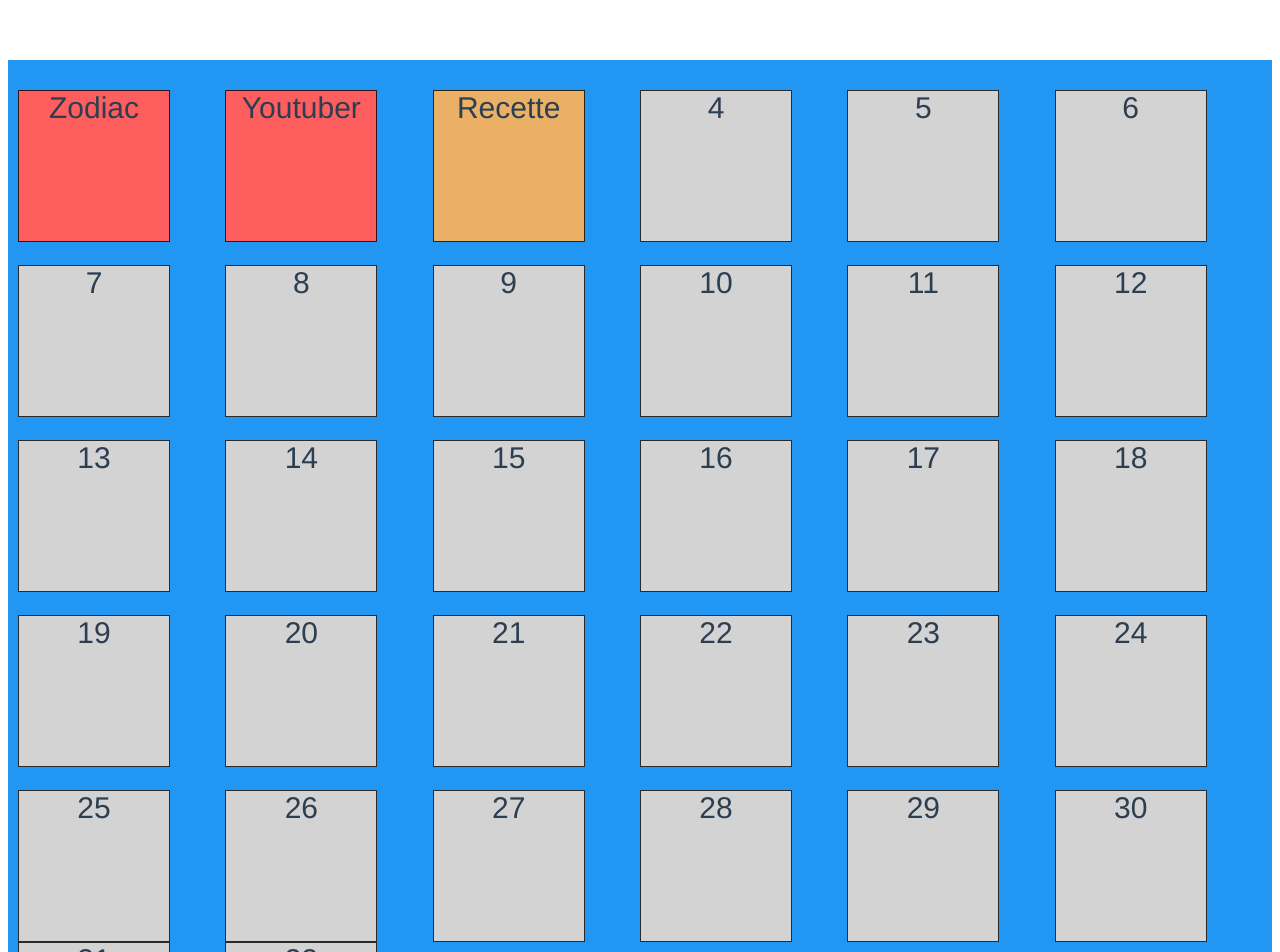
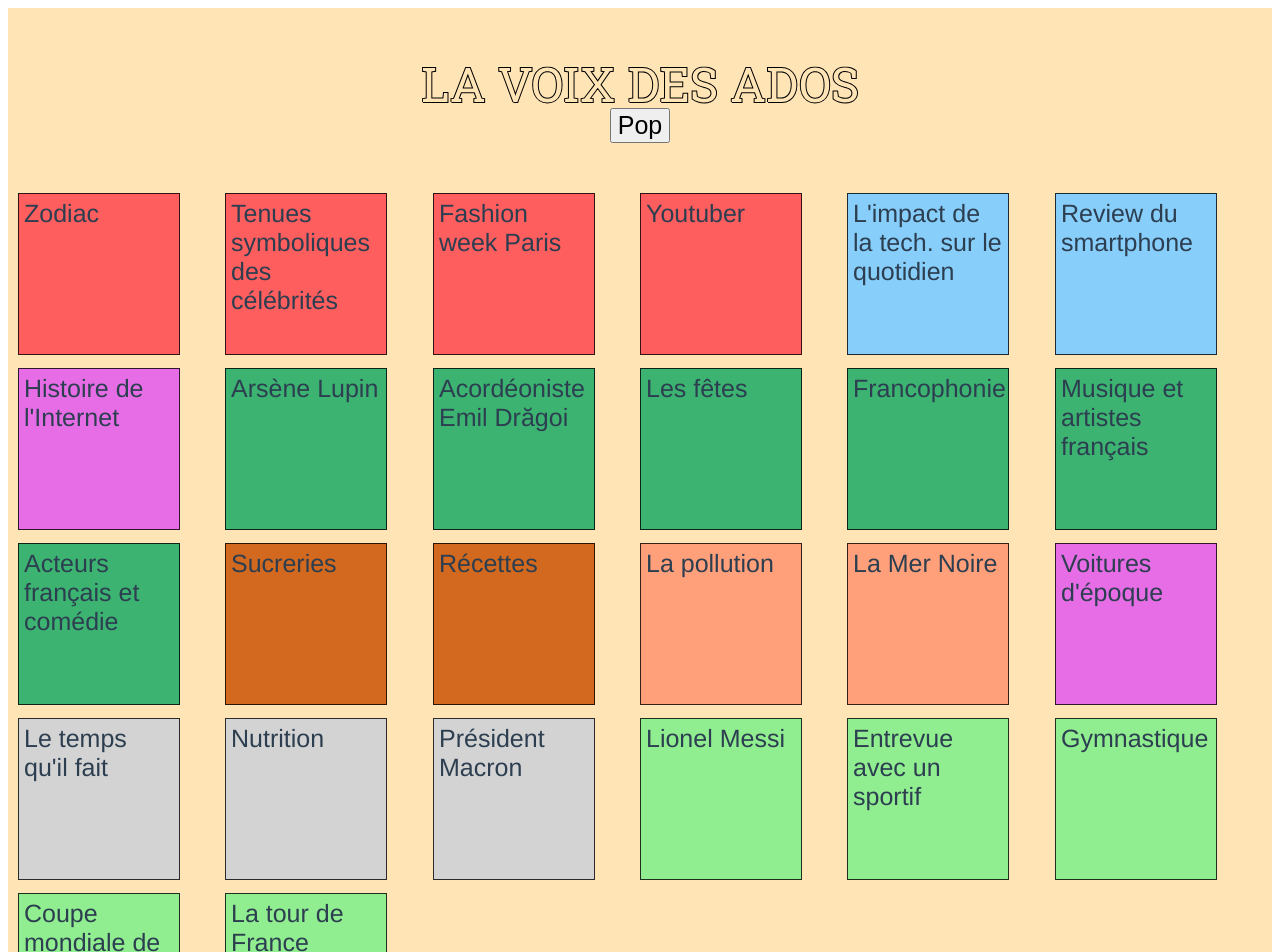
Before and after one commit to Marlex31/voix-des-ados, a Vue app: page / in a window 1280 px wide. Shown: the top 952 px of the page. Built offline with nearby package versions, Linux system fonts and the light colour scheme.

Commit message:
Article list WIP

```diff
--- a/src/App.vue
+++ b/src/App.vue
@@ -1,4 +1,5 @@
 <template>
+<div>
 <!-- <net_hist></net_hist> -->
 <!-- <terminal source="Lorem ipsum dolor sit amet, consectetur adipiscing elit, sed do eiusmod tempor
     incididunt ut labore et dolore magna aliqua. Ut enim ad minim veniam, quis
@@ -6,15 +7,17 @@
     Duis aute irure dolor in reprehenderit in voluptate velit esse cillum dolore eu
     fugiat nulla pariatur.">
 </terminal> -->
-<!-- <hero></hero> -->
 <!-- <carousel></carousel> -->
+<hero></hero>
+<div style="height: 100px;"></div>
 <home></home>
+</div>
 </template>
 
 <script>
 // import net_hist from './components/net_hist'
 // import terminal from './components/terminal'
-// import hero from './components/hero'
+import hero from './components/hero'
 // import carousel from './components/carousel'
 import home from './components/home'
 
@@ -23,8 +26,8 @@ export default {
   components: {
     // net_hist
     // terminal
-    // hero
     // carousel
+    hero,
     home
   }
 }
@@ -37,6 +40,6 @@ export default {
   -moz-osx-font-smoothing: grayscale;
   text-align: center;
   color: #2c3e50;
-  margin-top: 60px;
+  background-color: moccasin;
 }
 </style>
--- a/src/assets/articles.json
+++ b/src/assets/articles.json
@@ -1,60 +1,106 @@
 [
     {
-        "Diverissment": [
-            "Zodiac",
-            "Tenues symboliques des célébrités",
-            "Fashion week Paris",
-            "Youtuber"
-        ]
+        "title": "Zodiac",
+        "tags": ["entertainment"]
     },
     {
-        "Technologie":[
-            "L'impact de la tech. sur le cotidien",
-            "Review du smartphone"
-        ]
+        "title":"Tenues symboliques des célébrités",
+        "tags": ["entertainment"]
     },
     {
-        "Culture":[
-            "Arsene Lupin",
-            "Acordeonist - Emil Drăgoi",
-            "Les fêtes",
-            "Francophonie",
-            "Musique et artiestes françois",
-            "Acteurs fraçaises et comedie"
-        ]
+        "title": "Fashion week Paris",
+        "tags": ["entertainment", "francophonie"]
     },
     {
-        "Gastronomie":[
-            "Sucreries",
-            "Recette"
-        ]
+        "title": "Youtuber",
+        "tags": ["entertainment"]
     },
     {
-        "Geographie":[
-            "La pollution",
-            "La Mer Noire"
-        ]
+        "title": "L'impact de la tech. sur le quotidien",
+        "tags": ["technology"]
     },
     {
-        "Histoire":[
-            "Histoire d'Internet",
-            "Voitures d'epoque"
-        ]
+        "title": "Review du smartphone",
+        "tags": ["technology"]
     },
     {
-        "Divers":[
-            "Les temps",
-            "Nutrision",
-            "President Macron"
-        ]
+        "title": "Histoire de l'Internet",
+        "tags": ["technology", "history"]
     },
     {
-        "Sport":[
-            "Lionel Messi",
-            "Entervue",
-            "Gymnastique",
-            "Coupe mondiale du 2018",
-            "Le tour de France"
-        ]
+        "title": "Arsène Lupin",
+        "tags": ["culture", "francophonie"]
+    },
+    {
+        "title": "Acordéoniste Emil Drăgoi",
+        "tags": ["culture"]
+    },
+    {
+        "title": "Les fêtes",
+        "tags": ["culture"]
+    },
+    {
+        "title": "Francophonie",
+        "tags": ["culture", "francophonie"]
+    },
+    {
+        "title": "Musique et artistes français",
+        "tags": ["culture", "francophonie"]
+    },
+    {
+        "title": "Acteurs français et comédie",
+        "tags": ["culture", "francophonie"]
+    },
+    {
+        "title": "Sucreries",
+        "tags": ["gastronomy"]
+    },
+    {
+        "title": "Récettes",
+        "tags": ["gastronomy"]
+    },
+    {
+        "title": "La pollution",
+        "tags": ["geography"]
+    },
+    {
+        "title": "La Mer Noire",
+        "tags": ["geography"]
+    },
+    {
+        "title": "Voitures d'époque",
+        "tags": ["history"]
+    },
+    {
+        "title": "Le temps qu'il fait",
+        "tags": ["misc"]
+    },
+    {
+        "title": "Nutrition",
+        "tags": ["misc"]
+    },
+    {
+        "title": "Président Macron",
+        "tags": ["misc"]
+    },
+    {
+        "title": "Lionel Messi",
+        "tags": ["sports"]
+    },
+    {
+        "title": "Entrevue avec un sportif",
+        "tags": ["sports"]
+    },
+    {
+        "title": "Gymnastique",
+        "tags": ["sports"]
+    },
+    {
+        "title": "Coupe mondiale de foot 2018",
+        "tags": ["sports"]
+    },
+    {
+        "title": "La tour de France",
+        "tags": ["sports"]
     }
 ]
--- a/src/components/hero.vue
+++ b/src/components/hero.vue
@@ -44,9 +44,10 @@ export default {
 
 #logo{
     position: absolute;
-    top: 20%;
+    top: 10%;
     left: 50%;
     transform: translate(-50%, -50%);
+    padding-top: 10px;
 }
 
 #logo path{
--- a/src/components/home.vue
+++ b/src/components/home.vue
@@ -1,24 +1,32 @@
 <template>
-<div class="grid-container">
-  <!-- <div class="grid-item" v-for="n in 30" :key="n">{{ n }} </div> -->
-
-  <div class="grid-item entertainment">Zodiac</div>
-  <div class="grid-item entertainment">Youtuber</div>
-  <div class="grid-item gastronomy">Recette</div>
-
-  <div class="grid-item misc" v-for="n in 29" :key='n'>{{ n + 3 }}</div>
-
+<div>
+  <button @click="removeArticle" style="font-size:25px;">Pop</button>
+  <div class="grid-container">
+    <div v-for="(item, index) in list" :key="index" :class="item.tags"
+    class="grid-item scaleIn">
+      {{item['title']}}
+    </div>
+  </div>
 </div>
 </template>
 
 <script>
-// import { Isotope } from "flickity";
-// var iso = new Isotope('container')
+
+import jsonList from "../assets/articles.json"
 
 export default {
     name: "home",
+    data(){
+      return{
+        list: jsonList,
+      }
+    },
+    methods:{
+      removeArticle(){
+        this.list.pop()
+      }
+    }
 }
-
 </script>
 
 <style>
@@ -26,27 +34,60 @@ export default {
   display: grid;
   grid-template-columns: repeat(auto-fill, minmax(200px, 1fr));
   grid-template-rows: repeat(4, 175px);
-  background-color: #2196F3;
-  padding: 30px 10px;
+  padding: 50px 10px;
 }
+
 .grid-item {
   background-color: rgba(255, 255, 255, 0.8);
   border: 1px solid rgba(0, 0, 0, 0.8);
-  font-size: 30px;
-  text-align: center;
+  font-size: 25px;
+  text-align: left;
   width: 150px;
   height: 150px;
+  padding: 5px;
+  transition: linear 0.2s;
 }
+
+.grid-item:hover{
+  background-color: cyan;
+  scale: 1.1;
+}
+
+.scaleIn{animation:scaleIn .5s cubic-bezier(.39,.575,.565,1.000) 4s both}
+@keyframes scaleIn{
+  0%{transform:scale(.8); opacity:0}
+  100%{transform:scale(1); opacity:1}
+  }
 
 .entertainment{
   background-color: rgb(255, 94, 94);
 }
 .gastronomy{
-  background-color: rgb(233, 176, 102);
+  background-color:chocolate;
 }
 
 .misc{
   background-color: lightgray;
 }
 
+.technology{
+  background-color: lightskyblue;
+}
+
+.culture{
+  background-color: mediumseagreen;
+}
+
+.geography{
+  background-color: lightsalmon;
+}
+
+.history{
+  background-color: rgb(230, 109, 230);
+}
+
+.sports{
+  background-color: lightgreen;
+}
+
 </style>
```
Also changed, not shown: TODO.txt (added), src/components/NetHist.vue (renamed from src/components/net_hist.vue).
